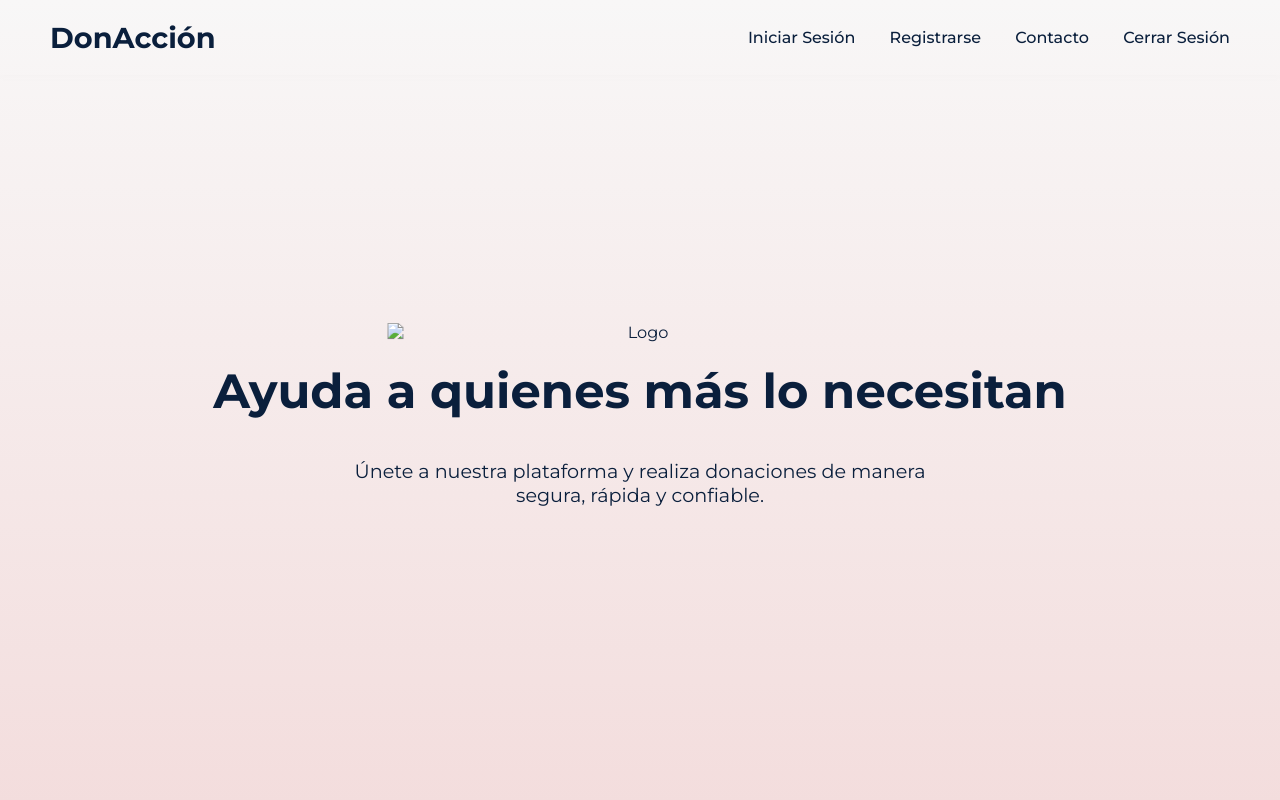
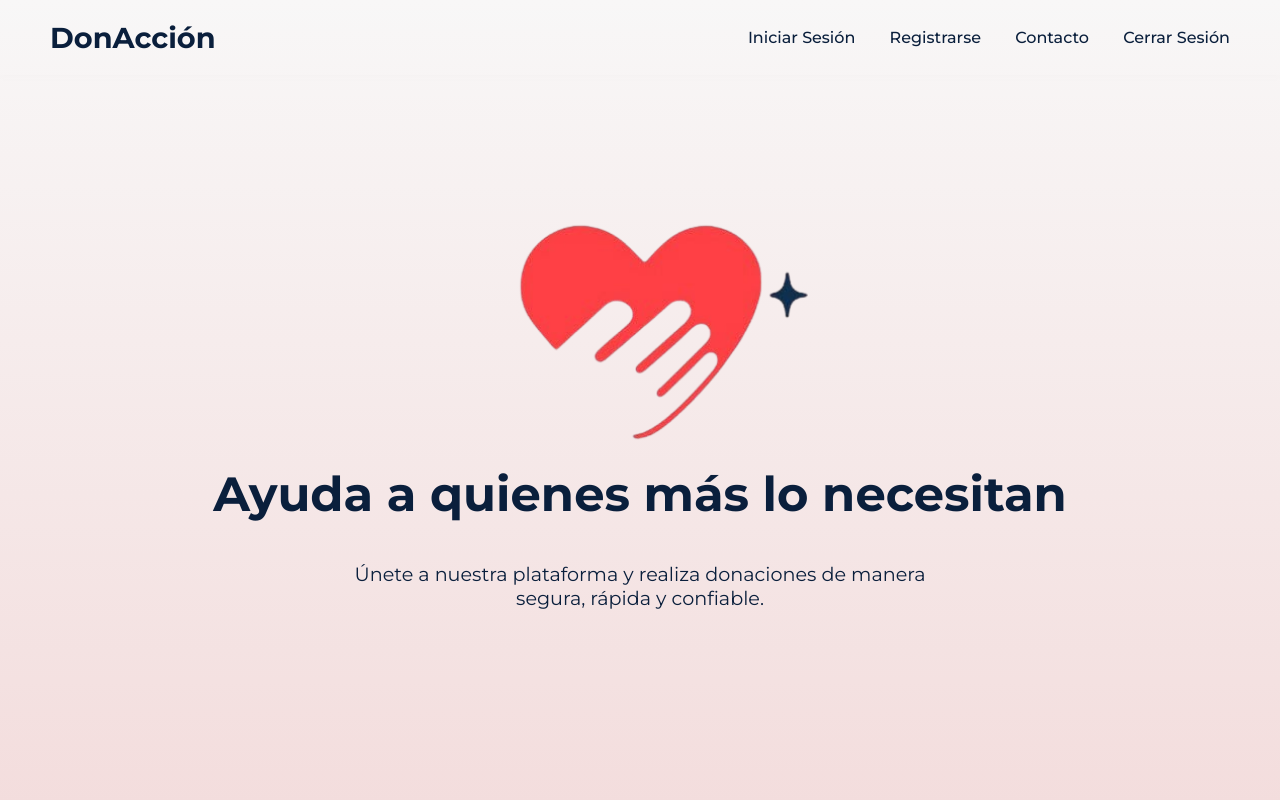
Before and after one commit to FRANKGAONA/DonAccionweb, a plain HTML site: page index.html in a window 1280 px wide. Shown: the top 800 px of the page. Drawn offline with nearby package versions, Linux system fonts and the light colour scheme.

Commit message:
Update index.html

```diff
--- a/index.html
+++ b/index.html
@@ -34,7 +34,7 @@
   <!-- Hero -->
   <section class="hero">
     <canvas id="hero-particles"></canvas>
-    <img src="assets/logo.png.png" alt="Logo" class="logo-hero">
+    <img src="logo.png.png" alt="Logo" class="logo-hero">
     <h1>Ayuda a quienes más lo necesitan</h1>
     <p>Únete a nuestra plataforma y realiza donaciones de manera segura, rápida y confiable.</p>
 
```
